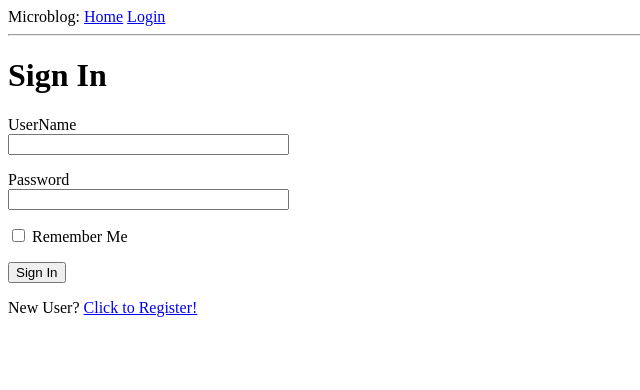
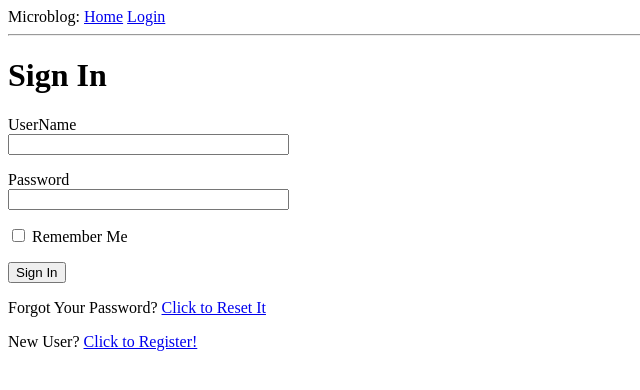
Before and after one commit to jugnugs/flask_blog, a Flask app: page /login in a window 1280 px wide. Shown: the top 390 px of the page, without its empty margins (0-640 px from the left). Run offline with Flask 2, Linux system fonts and the light colour scheme; parts of the project's set-up code (start-up, migrations or seed data) failed here and were passed over.

Commit message:
create password reset request form

```diff
--- a/app/forms.py
+++ b/app/forms.py
@@ -51,3 +51,7 @@ class PostForm(FlaskForm):
 
 class EmptyForm(FlaskForm):
   submit = SubmitField('Submit')
+
+class ResetPasswordRequestForm(FlaskForm):
+  email = StringField('Email', validators=[DataRequired(), Email()])
+  submit = SubmitField('Request Password Reset')
--- a/app/routes.py
+++ b/app/routes.py
@@ -3,8 +3,9 @@ from werkzeug.urls import url_parse
 from datetime import datetime
 from flask_login import current_user, login_user, logout_user, login_required
 from app import app, db
-from app.forms import LoginForm, RegistrationForm, EditProfileForm, PostForm, EmptyForm
+from app.forms import LoginForm, RegistrationForm, EditProfileForm, PostForm, EmptyForm, ResetPasswordRequestForm
 from app.models import User, Post
+from app.email import send_password_reset_email
 
 @app.before_request
 def before_request():
@@ -152,3 +153,17 @@ def unfollow(username):
     return redirect(url_for('user', username=username))
   else:
     return redirect(url_for('index'))
+
+@app.route('/reset_password_request', methods=['GET', 'POST'])
+def reset_password_request():
+  if current_user.is_authenticated:
+    return redirect(url_for('index'))
+  form = ResetPasswordRequestForm()
+  if form.validate_on_submit():
+    user = User.query.filter_by(email=form.email.data).first()
+    if user:
+      send_password_reset_email(user)
+    flash('Check your email for the instructions to reset your password.')
+    return redirect(url_for('login'))
+  return render_template('reset_password_request.html',
+    title='Reset Password', form=form)
--- a/app/templates/login.html
+++ b/app/templates/login.html
@@ -21,5 +21,9 @@
     <p>{{form.remember_me()}} {{form.remember_me.label}}</p>
     <p>{{form.submit()}}</p>
   </form>
+  <p>
+    Forgot Your Password?
+    <a href="{{url_for('reset_password_request')}}">Click to Reset It</a>
+  </p>
   <p>New User? <a href="{{url_for('register')}}">Click to Register!</a></p>
 {% endblock %}
```
Also changed, not shown: app/templates/reset_password_request.html (added, +16 -0 lines).
